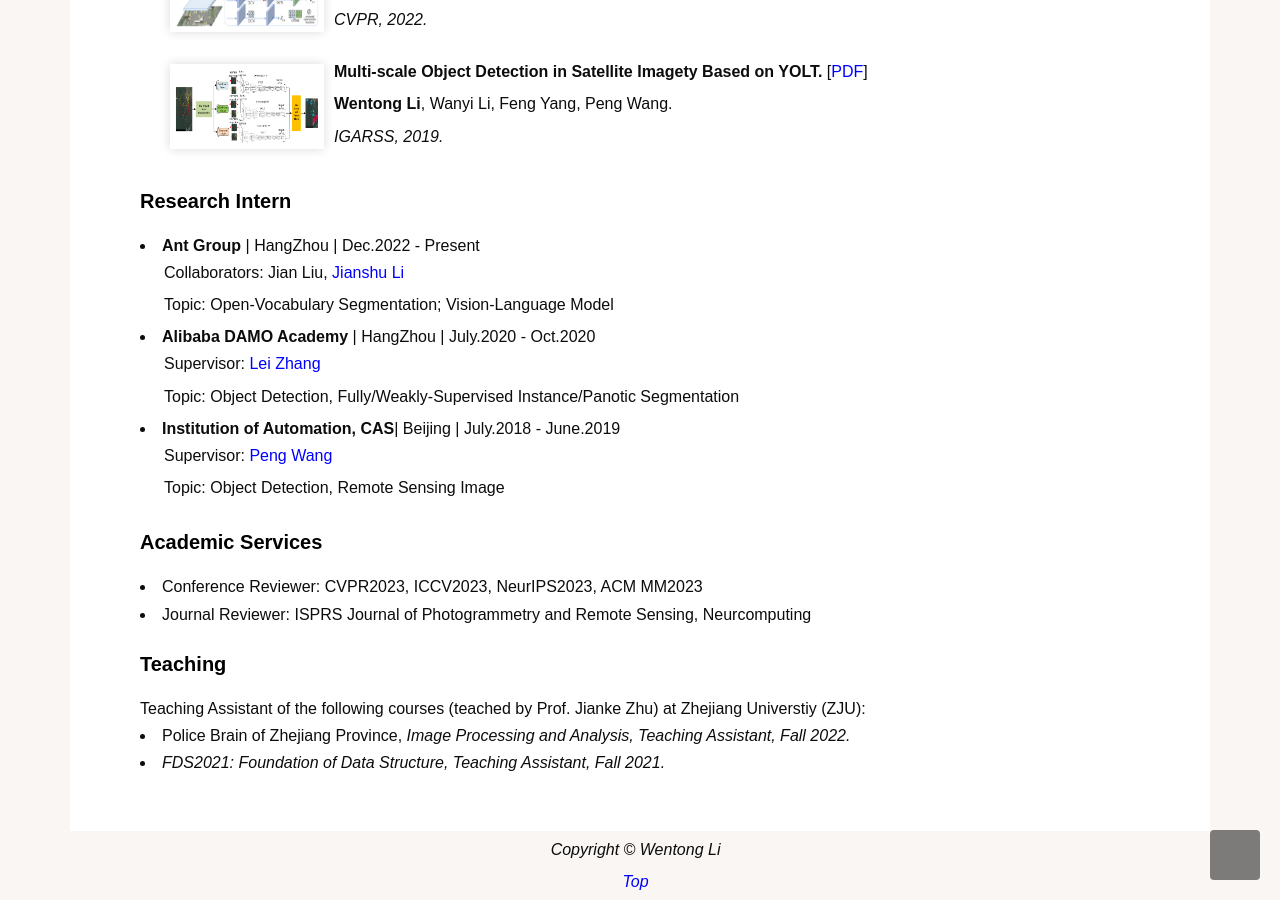
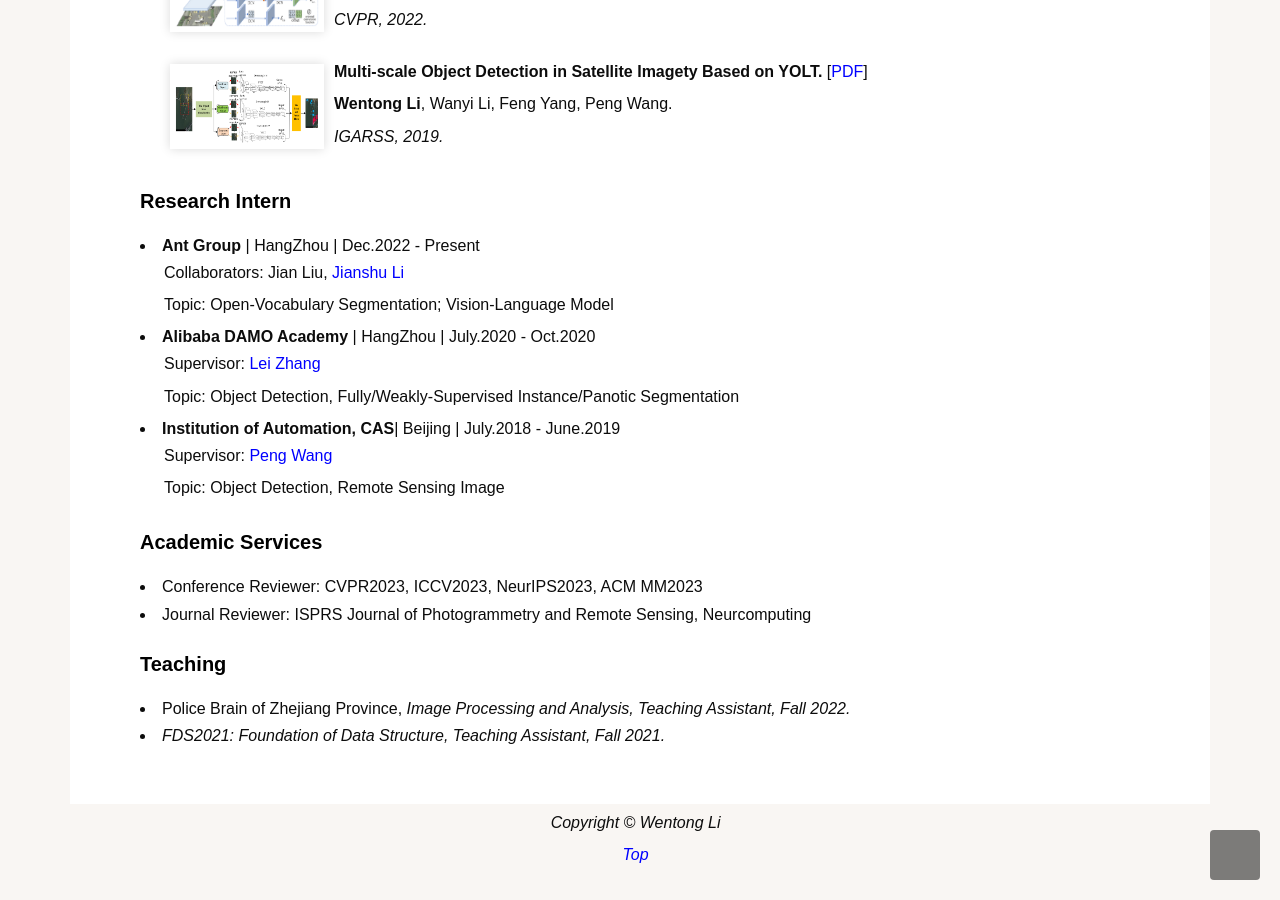
Before and after one commit to cslwt/cslwt.github.io, a Jekyll site: the page index.html, which Jekyll copies as it is, in a window 1280 px wide and 900 px high, scrolled down 1416 px. Built offline with Jekyll 4.4.1, drawn with Linux system fonts in a browser that asks for light colours; some web fonts are replaced.

Commit message:
Update index.html

```diff
--- a/index.html
+++ b/index.html
@@ -289,7 +289,6 @@
     				</li>
 
 				<h3> Teaching </h3>
-				Teaching Assistant of the following courses (teached by Prof. Jianke Zhu) at Zhejiang Universtiy (ZJU):
 				<li style="font-size:16px">
 				Police Brain of Zhejiang Province, <em>Image Processing and Analysis<em>, Teaching Assistant, Fall 2022.
     				</li>
```
